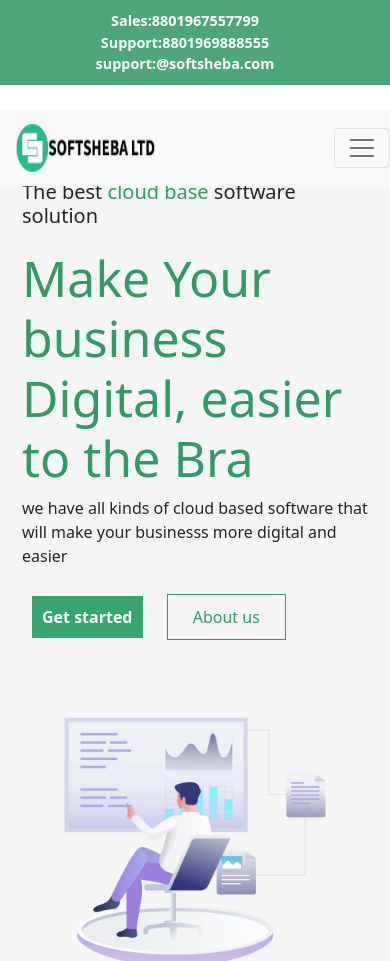
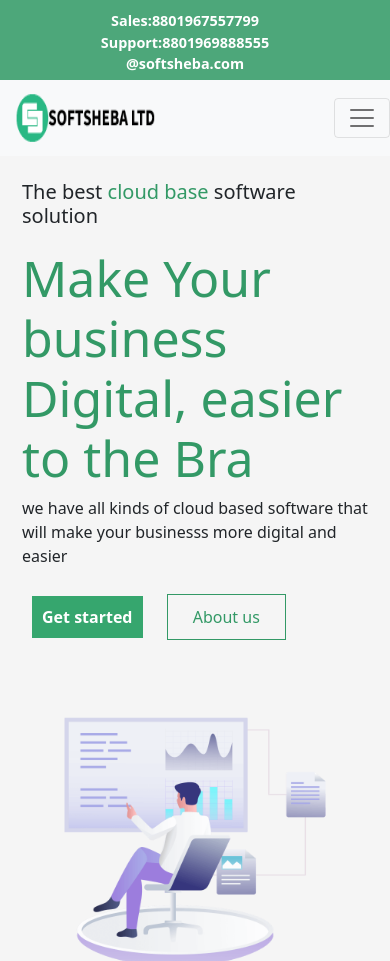
Before and after one commit to Amponsah-Boahen-Denis/shoftsheda, a plain HTML site: page index.html in a window 390 px wide. Shown: the top 961 px of the page. Drawn offline with nearby package versions, Linux system fonts and the light colour scheme.

Commit message:
Add files via upload

```diff
--- a/index.html
+++ b/index.html
@@ -11,15 +11,17 @@
 
 </head>
 <body>
+
+
         <div class="top-bar ">
             <div class="left">
                 <b>Sales:8801967557799</b>
                 <b>Support:8801969888555</b>
-            <b>support:@softsheba.com</b>
+                <b>@softsheba.com</b>
             </div>
             <div class="right">
                 <a href="#" style="margin-right:30px; ">Download</a>
-            <a href="#" style="margin-right:30px; ">Login</a>
+                <a href="#" style="margin-right:40px; ">Login</a>
             </div>
         </div>
 
@@ -27,9 +29,8 @@
 
 
 
+    <div style="position: fixed; top:0; width: 100%; z-index: 9999999;">
 
-
-<div style="position:fixed; top:0; width:100%; z-index: 99999;">
 
         <nav  class="navbar navbar-expand-lg navbar-light bg-light green-bar">
             <a class="navbar-brand" href="#"><img src="Logo-softsheba-ltd.png" height="50" width="140" alt="Company Logo"></a>
@@ -59,10 +60,19 @@
                 </ul>
             </div>
         </nav>
+    </div>
 
 
 
-</div>
+
+
+
+
+
+
+
+
+
 
 
 
@@ -316,11 +326,11 @@
 
 
            <div class="container flex" style="margin-top:100px; margin-bottom:100px;">
-            <h1 style="font-size:50px; width:80%;">More Than <span style="color: #5a63fa;">100+</span> Companies Trusted Us Worldwide</h1>
+            <h1 style="font-size:60px; width:90%;">More Than <span style="color: #5a63fa;">100+</span> Companies Trusted Us Worldwide</h1>
             <p style="font-size:20px;">Join us as our customer</p>
            </div>
 
-    <div data-aos="flip-up" data-aos-delay="100" class="container" style="height: 30vh; width:100%; margin-top:40px;">
+    <div data-aos="flip-up" data-aos-delay="100" class="container" style="height: 30vh; width:70%; margin-top:40px;">
         <div class="container1">
             <img src="client-1.png" alt="Logo 1">
             <img src="client-11.png" alt="Logo 2">
--- a/style.css
+++ b/style.css
@@ -53,6 +53,7 @@ body {
 
     .top-bar .right {
         display: none;
+
     }
 
     .top-bar a {
@@ -63,21 +64,22 @@ body {
 
 
 
-
 .green-bar {
-    position:fixed;
-    top: 20px; /* Adjust based on the height of the top bar */
+    top:30px;
+    position:absolute;
+ /* Adjust based on the height of the top bar */
     width: 100%;
     display: flex;
+    flex-direction: row;
     justify-content: space-between;
     align-items: center;
-    background-color: white;
-    flex-direction:row;
-    padding: 10px 0;
+    background-color: whitesmoke; /* You can change this to your desired color */
+    padding: 10px 0; /* Adjust padding as needed */
     box-sizing: border-box;
-    min-height: 40px;
     z-index: 999; /* Ensure it's below the top bar */
 }
+
+
 
 .green-bar a {
     text-decoration: none;
@@ -90,15 +92,9 @@ body {
 
 @media (max-width: 768px) {
     .green-bar {
-        top: calc(40px + 70px); /* Adjust based on the height of the expanded top bar */
+        top: calc(10px + 70px); /* Adjust based on the height of the expanded top bar */
     }
 }
-
-
-
-
-
-
 
 
 
```
Lines whose indentation alone changed are shown as unchanged.
